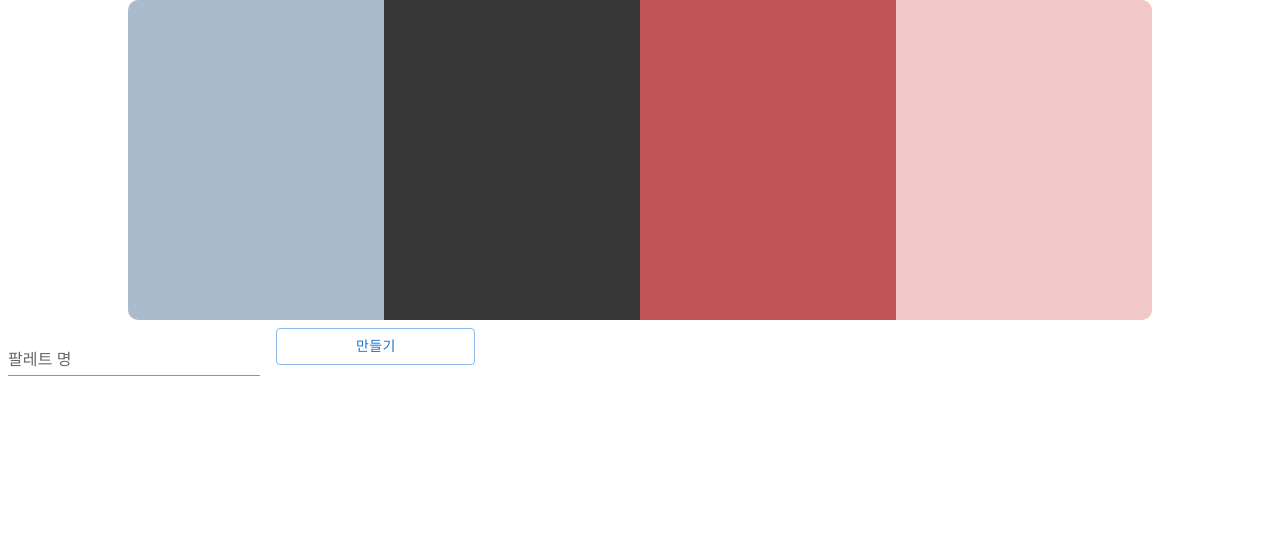
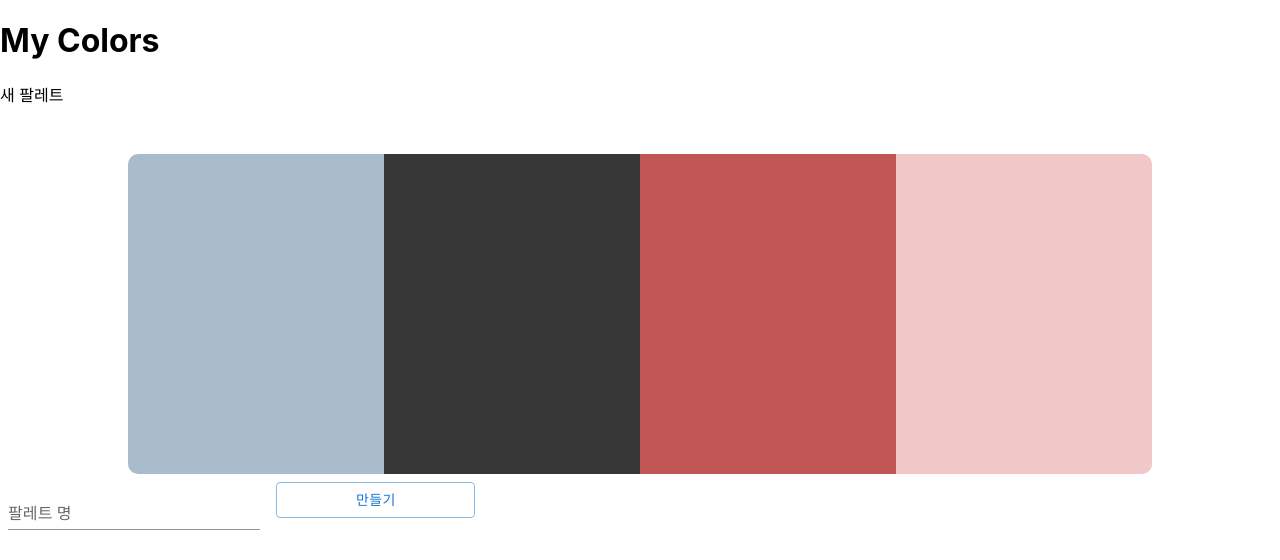
Before and after one commit to OpenYong/My-Color-Picker, a React (Create React App) app: page /palette/new in a window 1280 px wide. Shown: the top 560 px of the page. Built offline with nearby package versions, Linux system fonts and the light colour scheme.

Commit message:
Add Header Layout

```diff
--- /dev/null
+++ b/src/components/Layout/Header.js
@@ -0,0 +1,19 @@
+import React from "react";
+import { Link } from "react-router-dom";
+
+const Header = () => {
+  return (
+    <header>
+      <div>
+        <Link to={`/`}>
+          <h1>My Colors</h1>
+        </Link>
+      </div>
+      <nav>
+        <Link to={`palette/new`}>새 팔레트</Link>
+      </nav>
+    </header>
+  );
+};
+
+export default Header;
--- a/src/components/Palette/NewPaletteForm.js
+++ b/src/components/Palette/NewPaletteForm.js
@@ -30,10 +30,11 @@ const NewPaletteForm = () => {
   const [isPickerOpen, setIsPickerOpen] = useState(false);
   const [clickedColorBox, setClickedColorBox] = useState();
   const paletteNameInput = useRef();
+  const newPaletteInput = useRef();
 
   const colorContainerClickHandler = (dataIndex) => {
     setClickedColorBox(dataIndex);
-    setIsPickerOpen((prevState) => !prevState);
+    setIsPickerOpen(true);
   };
 
   const addColorClickHandler = (dataIndex) => {
@@ -84,9 +85,15 @@ const NewPaletteForm = () => {
     paletteNameInput.current.value = "";
   };
 
+  const outClickHandler = (e) => {
+    if (!newPaletteInput.current.contains(e.target)) {
+      setIsPickerOpen(false);
+    }
+  };
+
   return (
-    <div className={styles["main-container"]}>
-      <div className={styles["new-palette"]}>
+    <div className={styles["main-container"]} onClick={outClickHandler}>
+      <div className={styles["new-palette"]} ref={newPaletteInput}>
         {colors.map((color, index) => (
           <DraggableColorContainer
             key={Math.random().toString()}
@@ -98,12 +105,14 @@ const NewPaletteForm = () => {
           />
         ))}
       </div>
+      <div className={styles["react-colorfult-container"]}>
         {isPickerOpen && (
           <HexColorPicker
             color={colors[clickedColorBox].color}
             onChange={(color) => pickerHandler(color, clickedColorBox)}
           />
         )}
+      </div>
       <Box
         component="form"
         sx={{
--- a/src/components/Palette/NewPaletteForm.module.css
+++ b/src/components/Palette/NewPaletteForm.module.css
@@ -1,3 +1,9 @@
+.main-container {
+  position: relative;
+  height: 100vh;
+  padding-top: 3rem;
+}
+
 .new-palette {
   width: 80%;
   height: 20rem;
@@ -6,3 +12,9 @@
   border-radius: 10px;
   overflow: hidden;
 }
+
+.main-container .react-colorfult-container {
+  position: absolute;
+  top: 200px;
+  right: 5%;
+}
--- a/src/pages/MainPage.js
+++ b/src/pages/MainPage.js
@@ -1,12 +1,13 @@
 import React from "react";
 import PaletteThumbnail from "../components/PaletteThumbnail";
 import dummyData from "../dummy-data";
+import Header from "../components/Layout/Header";
 
 const MainPage = () => {
   const paletteList = dummyData;
   return (
     <>
-      <h1>My Colors</h1>
+      <Header />
       <PaletteThumbnail paletteList={paletteList} />
     </>
   );
--- a/src/pages/NewPalettePage.js
+++ b/src/pages/NewPalettePage.js
@@ -1,9 +1,11 @@
 import React from "react";
+import Header from "../components/Layout/Header";
 import NewPaletteForm from "../components/Palette/NewPaletteForm";
 
 const NewPalettePage = () => {
   return (
     <div>
+      <Header />
       <NewPaletteForm />
     </div>
   );
```
Lines whose indentation alone changed are shown as unchanged.
